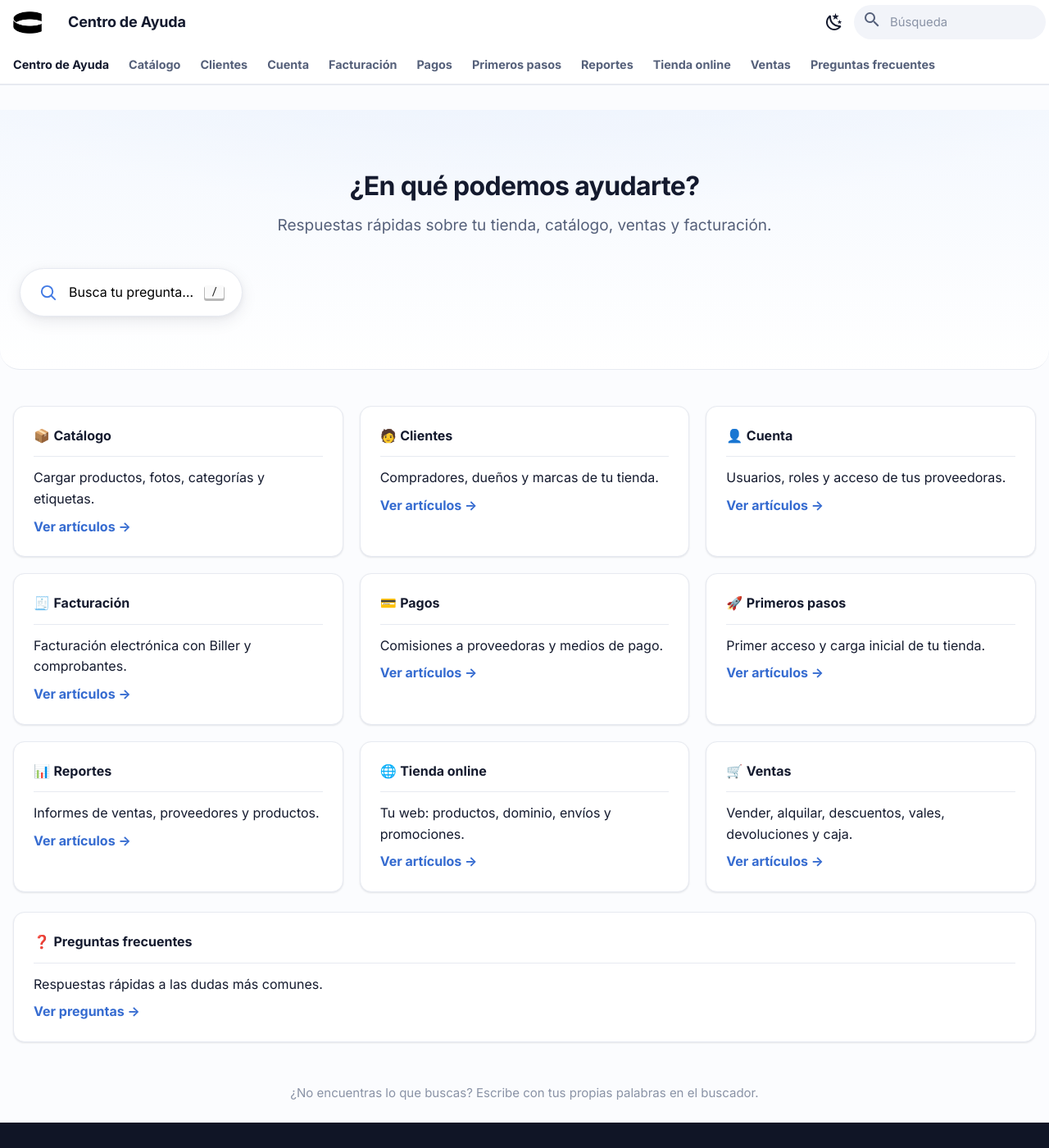
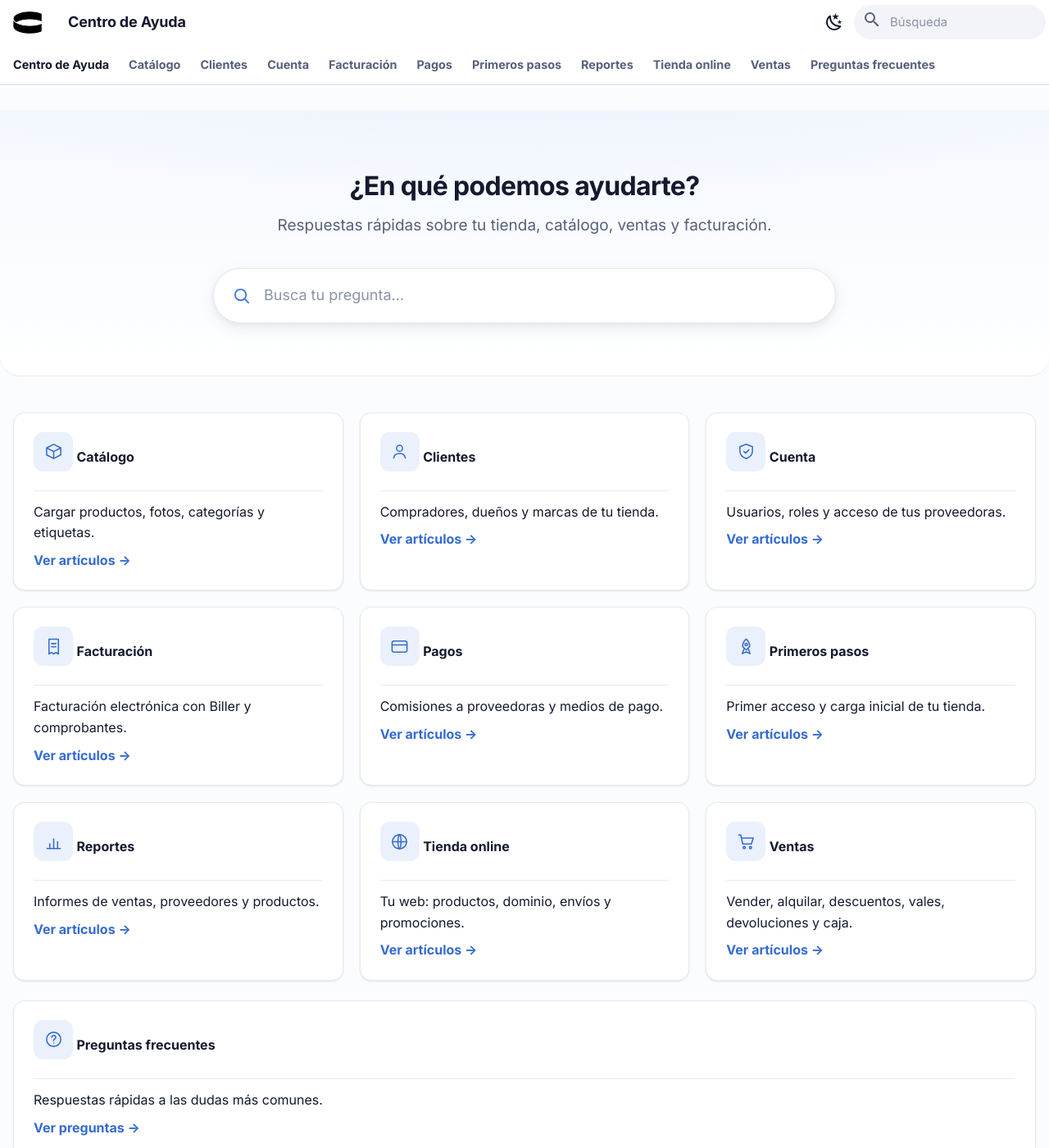
Before and after one commit to CircularSoftware/sc-docs, an MkDocs documentation site: the page built from docs/index.md, in a window 1280 px wide and 1400 px high. Shown: the whole window at 82% size. Built offline with MkDocs 1.6.1 and Material for MkDocs 9.7.7, drawn with Linux system fonts in a browser that asks for light colours.

Commit message:
Include the regenerated homepage so the branch previews correctly
`docs/index.md` is generated, so I had been leaving it out and letting CI write
it on the next sync. That makes the branch misleading to preview: building it
without running the sync first serves the homepage from `main` — emoji cards
and the old button-shaped search box — which reads as if this branch broke both.

It cost Fede a bug report, and Diego would hit the same thing reviewing it.
Committing it costs nothing: the next sync regenerates the identical file.

Co-Authored-By: Claude Opus 5 <noreply@anthropic.com>

```diff
--- a/docs/index.md
+++ b/docs/index.md
@@ -8,16 +8,21 @@ hide:
 <div class="sc-hero">
   <h1 class="sc-hero__title">¿En qué podemos ayudarte?</h1>
   <p class="sc-hero__subtitle">Respuestas rápidas sobre tu tienda, catálogo, ventas y facturación.</p>
-  <button class="sc-hero__search" type="button" aria-label="Buscar" tabindex="0">
-    <svg viewBox="0 0 24 24" fill="none" stroke="currentColor" stroke-width="2" stroke-linecap="round" stroke-linejoin="round"><circle cx="11" cy="11" r="7"></circle><line x1="21" y1="21" x2="16.65" y2="16.65"></line></svg>
-    <span class="sc-hero__search-text">Busca tu pregunta…</span>
-    <kbd>/</kbd>
-  </button>
+  <div class="sc-hero__search-wrap">
+    <div class="sc-hero__search">
+      <svg viewBox="0 0 24 24" fill="none" stroke="currentColor" stroke-width="2" stroke-linecap="round" stroke-linejoin="round" aria-hidden="true"><circle cx="11" cy="11" r="7"></circle><line x1="21" y1="21" x2="16.65" y2="16.65"></line></svg>
+      <input class="sc-hero__input" type="text" placeholder="Busca tu pregunta…" aria-label="Buscar en el centro de ayuda" autocomplete="off" autocapitalize="off" autocorrect="off" spellcheck="false">
+    </div>
+    <div class="sc-hero__results" hidden>
+      <ol class="sc-hero__results-list"></ol>
+      <p class="sc-hero__results-empty" hidden>No encontramos nada con esas palabras. Probá escribiéndolo con otras.</p>
+    </div>
+  </div>
 </div>
 
 <div class="grid cards" markdown>
 
--   <span class="sc-card-emoji">📦</span>
+-   <span class="sc-card-icon"><svg viewBox="0 0 24 24" fill="none" stroke="currentColor" stroke-width="1.6" stroke-linecap="round" stroke-linejoin="round" aria-hidden="true"><path d="M3 7.6 12 3l9 4.6v8.8L12 21l-9-4.6z"/><path d="m3 7.6 9 4.6 9-4.6"/><path d="M12 12.2V21"/></svg></span>
     **Catálogo**
 
     ---
@@ -26,7 +31,7 @@ hide:
 
     [Ver artículos](catalogo/cargar-producto.md){ .sc-card-cta }
 
--   <span class="sc-card-emoji">🧑</span>
+-   <span class="sc-card-icon"><svg viewBox="0 0 24 24" fill="none" stroke="currentColor" stroke-width="1.6" stroke-linecap="round" stroke-linejoin="round" aria-hidden="true"><circle cx="12" cy="8" r="3.8"/><path d="M4.6 20.5c.5-3.8 3.7-5.8 7.4-5.8s6.9 2 7.4 5.8"/></svg></span>
     **Clientes**
 
     ---
@@ -35,7 +40,7 @@ hide:
 
     [Ver artículos](clientes/crear-cliente.md){ .sc-card-cta }
 
--   <span class="sc-card-emoji">👤</span>
+-   <span class="sc-card-icon"><svg viewBox="0 0 24 24" fill="none" stroke="currentColor" stroke-width="1.6" stroke-linecap="round" stroke-linejoin="round" aria-hidden="true"><path d="M12 2.8 20 6v5.6c0 4.7-3.3 7.9-8 9.6-4.7-1.7-8-4.9-8-9.6V6z"/><path d="m9 12 2.2 2.2L15.4 10"/></svg></span>
     **Cuenta**
 
     ---
@@ -44,7 +49,7 @@ hide:
 
     [Ver artículos](cuenta/usuarios-roles.md){ .sc-card-cta }
 
--   <span class="sc-card-emoji">🧾</span>
+-   <span class="sc-card-icon"><svg viewBox="0 0 24 24" fill="none" stroke="currentColor" stroke-width="1.6" stroke-linecap="round" stroke-linejoin="round" aria-hidden="true"><path d="M6 2.6h12v18.8l-3-1.9-3 1.9-3-1.9-3 1.9z"/><path d="M9.2 8.2h5.6"/><path d="M9.2 12.2h5.6"/></svg></span>
     **Facturación**
 
     ---
@@ -53,7 +58,7 @@ hide:
 
     [Ver artículos](facturacion/conectar-biller.md){ .sc-card-cta }
 
--   <span class="sc-card-emoji">💳</span>
+-   <span class="sc-card-icon"><svg viewBox="0 0 24 24" fill="none" stroke="currentColor" stroke-width="1.6" stroke-linecap="round" stroke-linejoin="round" aria-hidden="true"><rect x="2.5" y="5" width="19" height="14" rx="2.4"/><path d="M2.5 10h19"/></svg></span>
     **Pagos**
 
     ---
@@ -62,7 +67,7 @@ hide:
 
     [Ver artículos](pagos/pagar-comisiones.md){ .sc-card-cta }
 
--   <span class="sc-card-emoji">🚀</span>
+-   <span class="sc-card-icon"><svg viewBox="0 0 24 24" fill="none" stroke="currentColor" stroke-width="1.6" stroke-linecap="round" stroke-linejoin="round" aria-hidden="true"><path d="M12 2.5c3 2.6 4.5 6 4.5 9.4L12 16.4 7.5 11.9C7.5 8.5 9 5.1 12 2.5z"/><path d="M9.2 15.2 7 21l5-2.2L17 21l-2.2-5.8"/><circle cx="12" cy="9.4" r="1.6"/></svg></span>
     **Primeros pasos**
 
     ---
@@ -71,7 +76,7 @@ hide:
 
     [Ver artículos](primeros-pasos/primer-acceso.md){ .sc-card-cta }
 
--   <span class="sc-card-emoji">📊</span>
+-   <span class="sc-card-icon"><svg viewBox="0 0 24 24" fill="none" stroke="currentColor" stroke-width="1.6" stroke-linecap="round" stroke-linejoin="round" aria-hidden="true"><path d="M3.5 20.5h17"/><path d="M7 20.5v-5.8"/><path d="M12 20.5V8.4"/><path d="M17 20.5v-8.6"/></svg></span>
     **Reportes**
 
     ---
@@ -80,7 +85,7 @@ hide:
 
     [Ver artículos](reportes/ver-reportes.md){ .sc-card-cta }
 
--   <span class="sc-card-emoji">🌐</span>
+-   <span class="sc-card-icon"><svg viewBox="0 0 24 24" fill="none" stroke="currentColor" stroke-width="1.6" stroke-linecap="round" stroke-linejoin="round" aria-hidden="true"><circle cx="12" cy="12" r="9"/><path d="M3 12h18"/><path d="M12 3c2.6 2.6 2.6 15.4 0 18-2.6-2.6-2.6-15.4 0-18z"/></svg></span>
     **Tienda online**
 
     ---
@@ -89,7 +94,7 @@ hide:
 
     [Ver artículos](tienda-online/publicar-en-web.md){ .sc-card-cta }
 
--   <span class="sc-card-emoji">🛒</span>
+-   <span class="sc-card-icon"><svg viewBox="0 0 24 24" fill="none" stroke="currentColor" stroke-width="1.6" stroke-linecap="round" stroke-linejoin="round" aria-hidden="true"><circle cx="9.5" cy="19.5" r="1.4"/><circle cx="17.5" cy="19.5" r="1.4"/><path d="M2.5 3.5h2.6l2.5 11.4h11L21 7.4H6"/></svg></span>
     **Ventas**
 
     ---
@@ -102,7 +107,7 @@ hide:
 
 <div class="grid cards" markdown>
 
--   <span class="sc-card-emoji">❓</span>
+-   <span class="sc-card-icon"><svg viewBox="0 0 24 24" fill="none" stroke="currentColor" stroke-width="1.6" stroke-linecap="round" stroke-linejoin="round" aria-hidden="true"><circle cx="12" cy="12" r="9"/><path d="M9.6 9.4a2.5 2.5 0 1 1 3.3 2.4c-.6.3-.9.8-.9 1.4v.5"/><path d="M12 16.8h.01"/></svg></span>
     **Preguntas frecuentes**
 
     ---
```
